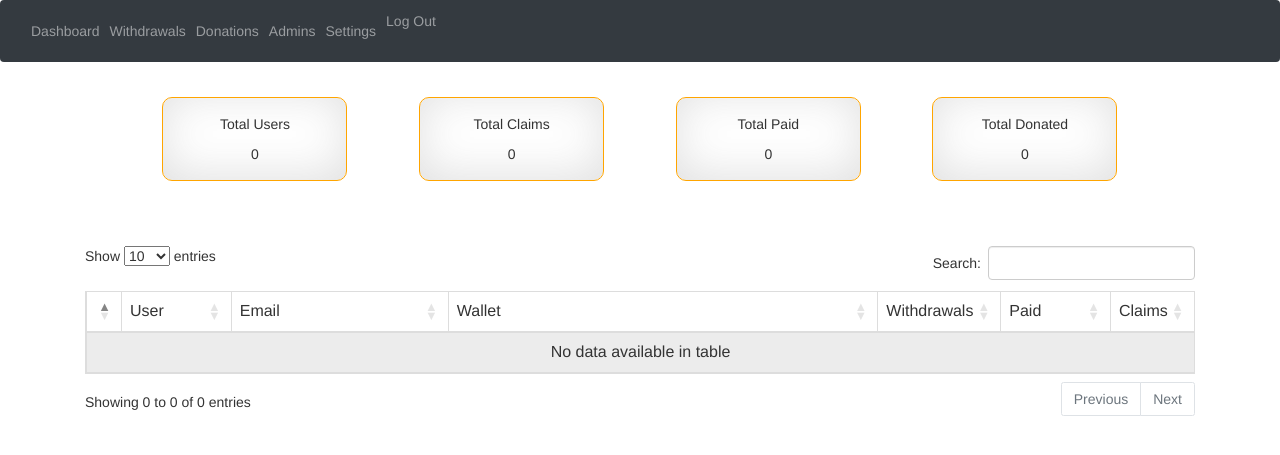
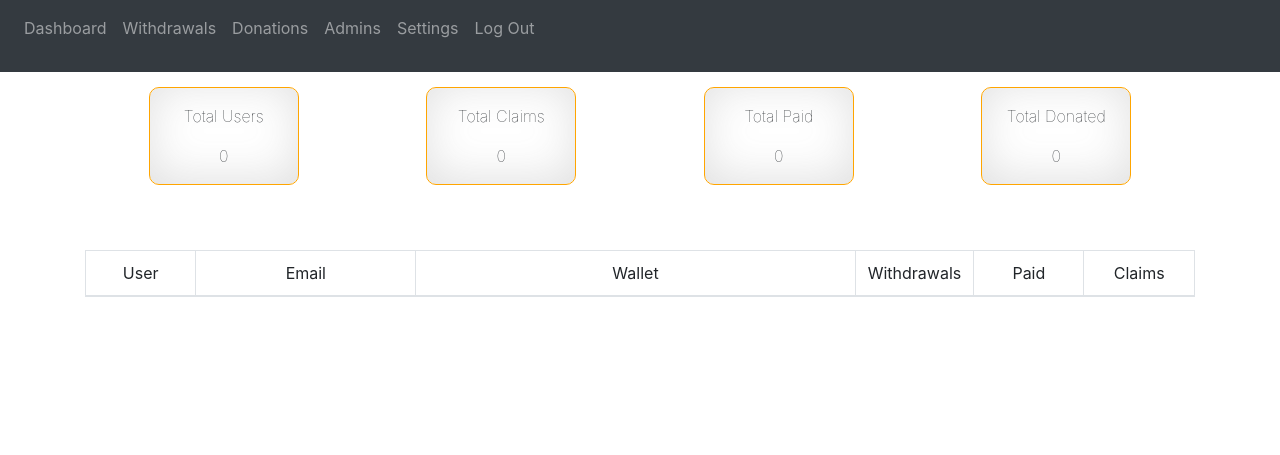
Before and after one commit to anariba-hn/FaucetSUP, a PHP site: page /admincenter/dashboard.php in a window 1280 px wide. Shown: the top 455 px of the page. Run offline with PHP 8.4, Linux system fonts and the light colour scheme; the visitor is signed in with stand-in values (Sample User, id 1); data that the repository does not hold is empty; some libraries are stand-ins or nearby versions.

Commit message:
back track

```diff
--- a/admincenter/dashboard.php
+++ b/admincenter/dashboard.php
@@ -14,8 +14,6 @@ if(empty($_SESSION['admin']))
     <!-- Bootstrap CSS -->
         <link rel="stylesheet" href="../css/adminstylee.css">
         <link rel="stylesheet" href="../css/bootstrap.min.css">
-        <link rel="stylesheet" href="https://maxcdn.bootstrapcdn.com/bootstrap/3.3.7/css/bootstrap.min.css">
-        <link rel="stylesheet" href="https://cdn.datatables.net/1.10.19/css/dataTables.bootstrap.min.css">
         <link rel="stylesheet" href="https://use.fontawesome.com/releases/v5.0.13/css/all.css" integrity="sha384-DNOHZ68U8hZfKXOrtjWvjxusGo9WQnrNx2sqG0tfsghAvtVlRW3tvkXWZh58N9jp" crossorigin="anonymous">
         <!-- SCRIPTS -->
         <script src="https://ajax.googleapis.com/ajax/libs/jquery/3.3.1/jquery.min.js"></script>
@@ -120,7 +118,6 @@ if(empty($_SESSION['admin']))
             <table id="tblUsers" width="100%" class="display table table-striped table-bordered table-hover">
                 <thead>
                     <tr>
-                        <td width="3%"></td>
                         <td width="10%">User</td>
                         <td width="20%">Email</td>
                         <td width="40%">Wallet</td>
@@ -152,16 +149,7 @@ if(empty($_SESSION['admin']))
         </div>
     </div>
 
-    <script>
-        $(document).ready(function() {
-            $('#tblUsers').DataTable();
-        } );
-    </script>
-
     <!--SCRIPTS-->
-    <script src="https://code.jquery.com/jquery-3.3.1.js"></script>
-    <script src="https://cdn.datatables.net/1.10.19/js/jquery.dataTables.min.js"></script>
-    <script src="https://cdn.datatables.net/1.10.19/js/dataTables.bootstrap.min.js"></script>
     <script src="../js/admin.js"></script>
     <script src="../js/bootstrap.bundle.js"></script>
 </body>
```
